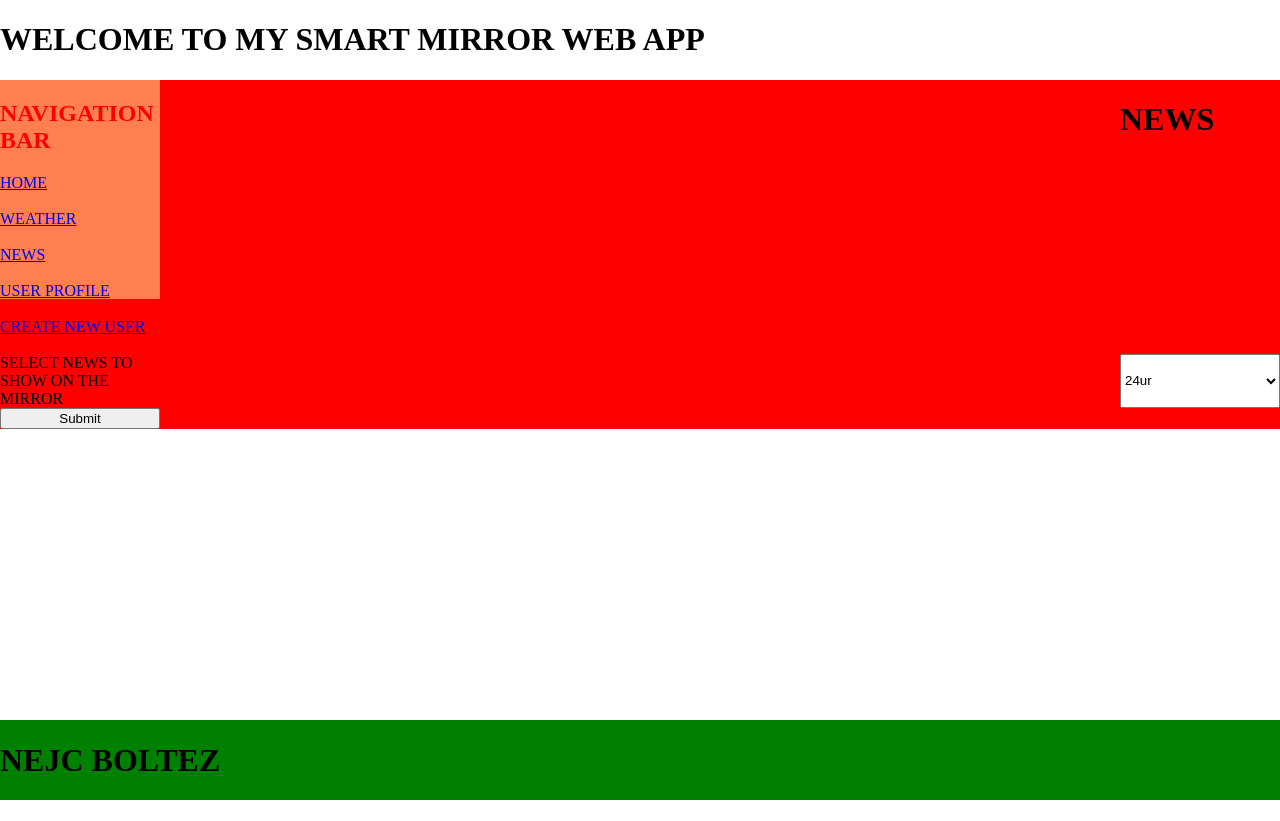
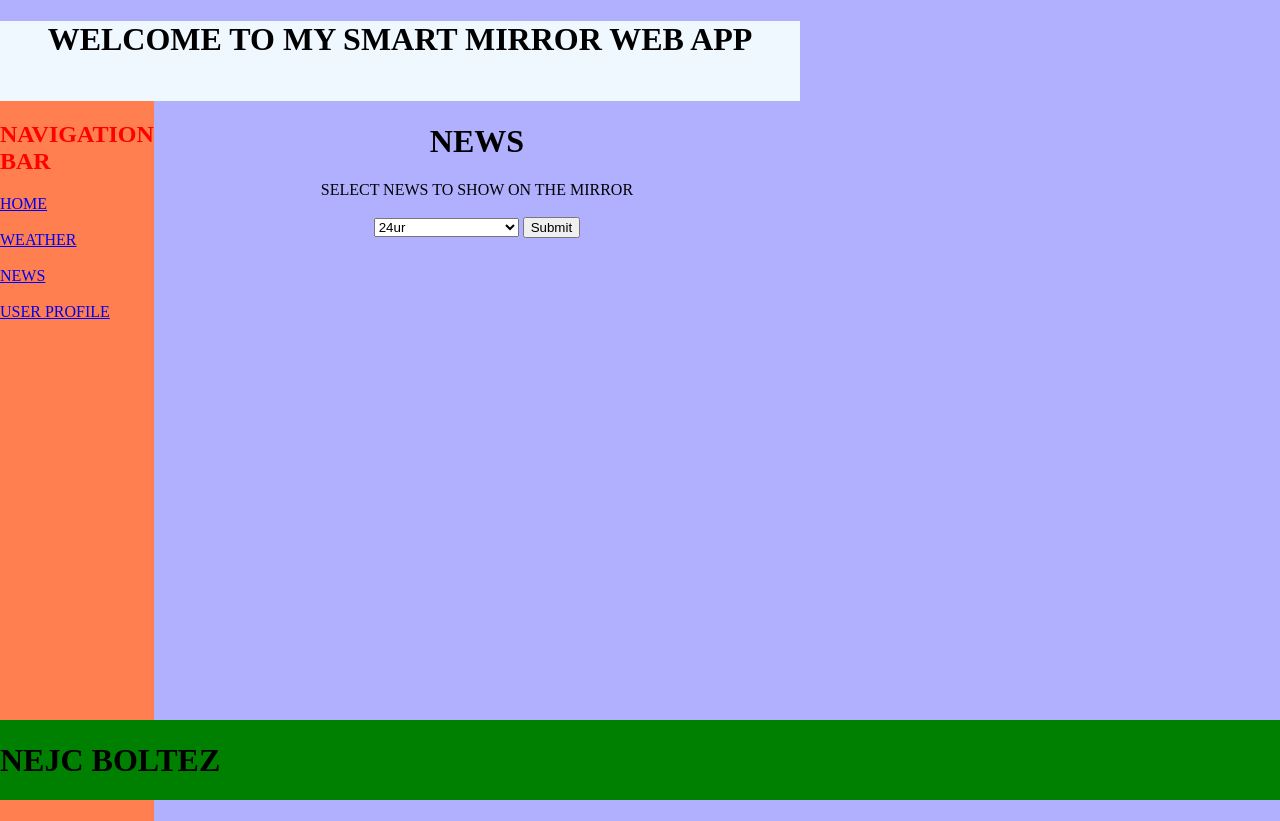
Before and after one commit to NejcBoltez/smart-mirror-server, a Django app: page /news in a window 1280 px wide. Before the commit the page ends 800 px from the top, so only its background shows below. Run offline with Django 3.2, Linux system fonts and the light colour scheme.

Commit message:
Redesign templates seen to user

```diff
--- a/django_app/templates/smartmirror_django/home.html
+++ b/django_app/templates/smartmirror_django/home.html
@@ -1,2 +1,3 @@
-{% include 'main_header.html' %}
+{% extends 'main_header.html' %} {% block content %}
 <p>jfkdslfač</p>
+{% endblock %}
--- a/django_app/templates/smartmirror_django/news.html
+++ b/django_app/templates/smartmirror_django/news.html
@@ -1,4 +1,5 @@
-{% include 'main_header.html'%}
+{% extends 'main_header.html'%} {% block content %}
+<div>
     <h1>NEWS</h1>
 
     <p1>SELECT NEWS TO SHOW ON THE MIRROR</p1>
@@ -9,4 +10,6 @@
         <option value="siol">Siol</option>
         <option value="rac_nov">Računalniške novice</option>
     </select>
-<input type="submit" text="SUBMIT"/>
+    <input type="submit" text="SUBMIT" />
+</div>
+{% endblock %}
--- a/django_app/templates/smartmirror_django/user_prop.html
+++ b/django_app/templates/smartmirror_django/user_prop.html
@@ -1,4 +1,5 @@
-{% include 'main_header.html'%}
+{% extends 'main_header.html'%} {% block content %}
+<div>
     <h1>USER PROPERTIES</h1>
 
     <form class="form" action="" method="POST">
@@ -10,3 +11,5 @@
         <input type="submit" />
         <img width="800" class="userImage" src="/picture" alt="TEST" />
     </form>
+</div>
+{% endblock %}
--- a/templates/main_header.html
+++ b/templates/main_header.html
@@ -13,27 +13,38 @@
 <body>
     <style>
         body {
-            width: 100%;
+            width: 100vh;
             margin: 0;
             padding: 0;
+            height: 80vh;
+            background-color: rgb(176, 176, 254);
+        }
+
+        header {
+            text-align: center;
+            background-color: aliceblue;
+            width: 100vh;
+            height: 10vh;
+            padding: 0;
+            margin: 0;
+            top: 0;
         }
 
         .home-container {
-            display: grid;
-            background-color: red;
-            grid-template-columns: 1fr 6fr 1fr;
-            width: 100%;
+            display: flex;
+            height: 90vh;
         }
 
         .nav-container {
             background-color: coral;
             color: red;
-            height: 80%;
-            width: 100%;
+            height: 100%;
+            width: 20vh;
         }
 
         .value-container {
-            padding-left: 100px;
+            padding: 0px 50px;
+            text-align: center;
             width: 100%;
         }
 
@@ -46,7 +57,7 @@
         }
     </style>
     <header>
-        <h1>WELCOME TO MY SMART MIRROR WEB APP</h1>
+        <h1 class="title">WELCOME TO MY SMART MIRROR WEB APP</h1>
     </header>
     <div class="home-container">
         <div class="nav-container">
@@ -59,8 +70,6 @@
             <br></br>
             <a href="/user_profile">USER PROFILE</a>
             <br></br>
-            <a href="/new_user">CREATE NEW USER</a>
-            <br></br>
         </div>
         <div class="value-container">
             {% block content%} {% endblock %}
@@ -69,6 +78,7 @@
         <div class="footer">
             <h1>NEJC BOLTEZ</h1>
         </div>
+    </div>
 </body>
 
 </html>
```
Also changed, not shown: django_app/templates/smartmirror_django/create_new_user.html (+7 -8 lines), django_app/templates/smartmirror_django/weather.html (+13 -11 lines). Lines whose indentation alone changed are shown as unchanged.
